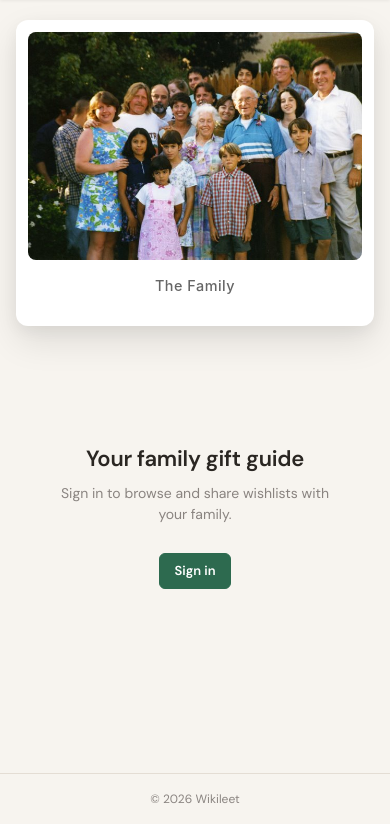
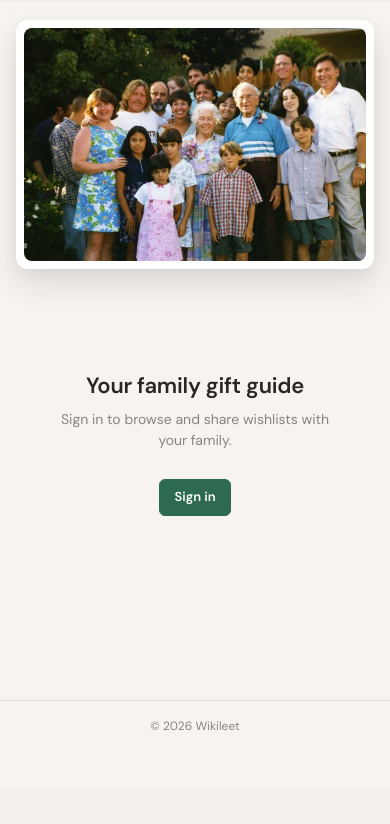
Before and after one commit to gabeduke/django-gift-wiki, a Django app: template gift/templates/gift/home.html in a window 390 px wide. Shown: the part 57-881 px from the top of the page. After the commit the page ends 787 px from the top, so only its background shows below. Run offline with Django 4.2, Linux system fonts and the light colour scheme; the template is opened without the code that fills it, so the values that code supplies are empty; some libraries are stand-ins or nearby versions.

Commit message:
update templates

```diff
--- a/gift/templates/gift/base/base_generic.html
+++ b/gift/templates/gift/base/base_generic.html
@@ -19,6 +19,7 @@
     firebase.analytics();
   </script>
   {% endif %}
+  {% block extra_head %}{% endblock %}
 </head>
 
 <body>
--- a/gift/templates/gift/home.html
+++ b/gift/templates/gift/home.html
@@ -1,14 +1,30 @@
 {% extends 'gift/base/base_generic.html' %}
 {% load static %}
+
+{% block extra_head %}
+<style>
+  .photo-container {
+    float: right;
+    margin: 0 0 24px 24px;
+    max-width: 220px;
+  }
+  @media (max-width: 480px) {
+    .photo-container {
+      float: none;
+      margin: 0 auto 24px auto;
+      max-width: 100%;
+    }
+  }
+</style>
+{% endblock %}
 
 {% block content %}
 <div class="wl-page">
 
   <!-- Family Photo Card -->
-  <div class="photo-container" style="margin: 0 auto 40px auto; max-width: 450px;">
-    <div class="photo-card" style="border-radius: 12px; box-shadow: 0 15px 35px rgba(0,0,0,0.1), 0 5px 15px rgba(0,0,0,0.05); background: white; padding: 12px; padding-bottom: 30px;">
+  <div class="photo-container">
+    <div class="photo-card" style="border-radius: 12px; box-shadow: 0 15px 35px rgba(0,0,0,0.1), 0 5px 15px rgba(0,0,0,0.05); background: white; padding: 8px;">
       <img src="{% static 'images/welcome-image.jpg' %}" alt="Our Family" style="width: 100%; height: auto; border-radius: 8px; display: block; box-shadow: inset 0 0 10px rgba(0,0,0,0.1);">
-      <div style="text-align: center; font-family: 'Inter', sans-serif; font-size: 0.9rem; color: #666; margin-top: 15px; font-weight: 500; letter-spacing: 0.5px;">The Family</div>
     </div>
   </div>
 
@@ -89,5 +105,6 @@
 
   {% endif %}
 
+  <div style="clear: both;"></div>
 </div>
 {% endblock %}
```
